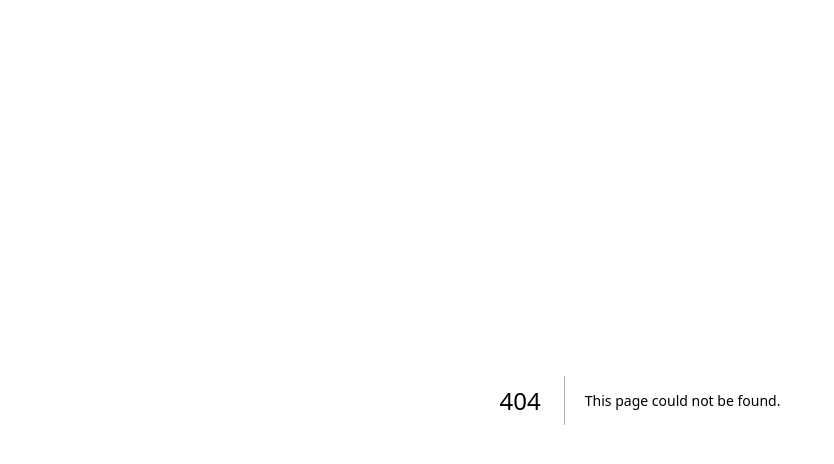
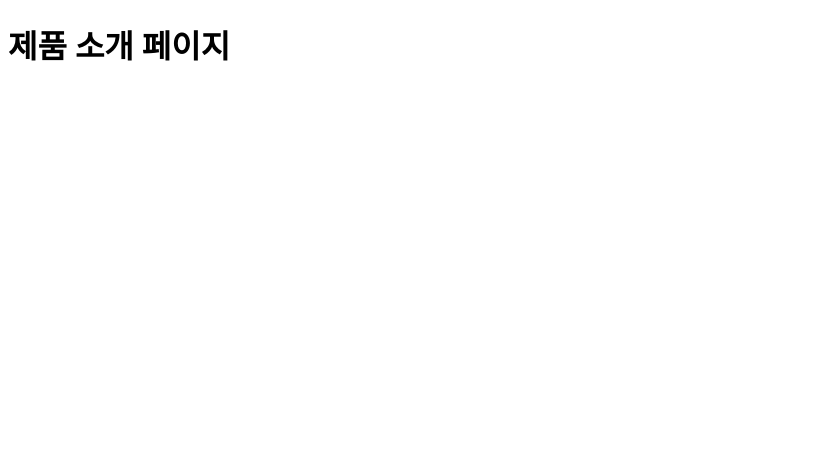
Before and after one commit to shkiimaa/next-study, a Next.js app: page /products in a window 1280 px wide. Before the commit this address had no page. Shown: the top 464 px of the page, without its empty margins (0-834 px from the left). Built offline with nearby package versions, Linux system fonts and the light colour scheme.

Commit message:
next 12 pages 라우팅

```diff
--- /dev/null
+++ b/src/pages/about.tsx
@@ -0,0 +1,3 @@
+export default function about() {
+  return <h1>about us</h1>;
+}
--- /dev/null
+++ b/src/pages/contact.tsx
@@ -0,0 +1,3 @@
+export default function contact() {
+  return <h1>contact us</h1>;
+}
--- /dev/null
+++ b/src/pages/products/index.tsx
@@ -0,0 +1,3 @@
+export default function ProductsPage() {
+  return <h1>제품 소개 페이지</h1>;
+}
--- /dev/null
+++ b/src/pages/products/pants.tsx
@@ -0,0 +1,3 @@
+export default function pants() {
+  return <div>바지 제품 소개 페이지</div>;
+}
```
